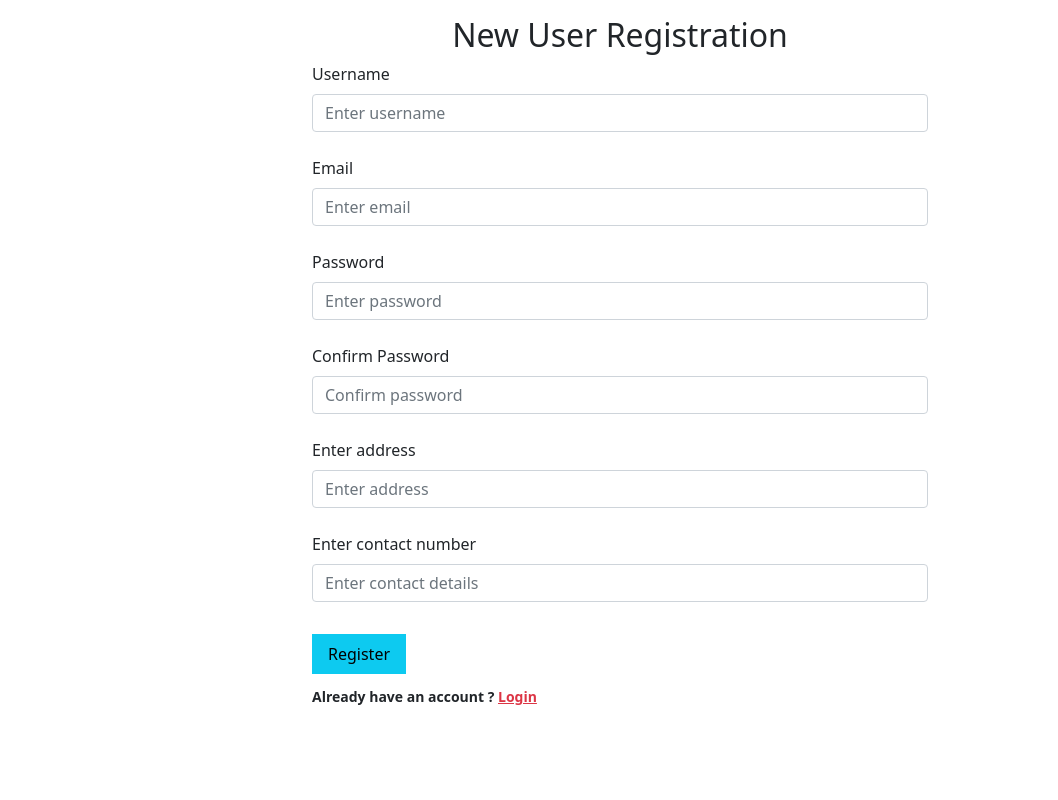
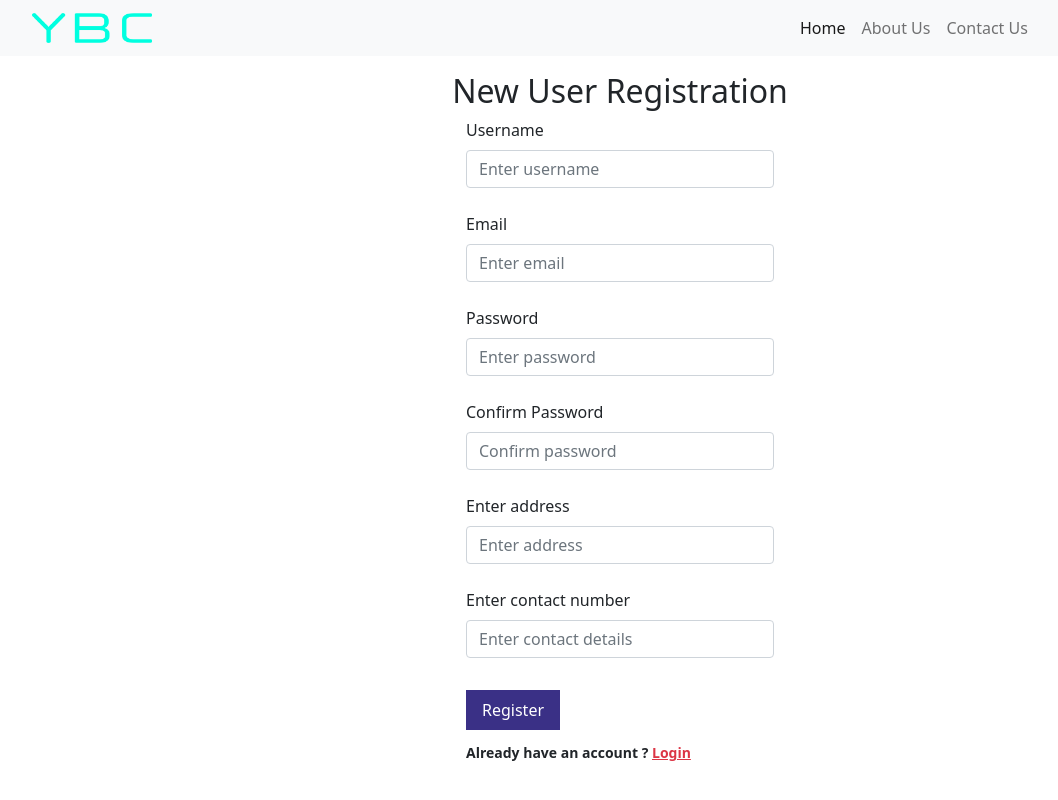
Before and after one commit to ViKey07/php_ecommerce, a PHP site: page /users_area/user_registration.php in a window 1280 px wide. Shown: the whole page, without its empty margins (20-1078 px from the left). Run offline with PHP 8.4, Linux system fonts and the light colour scheme.

Commit message:
improved

```diff
--- a/admin_area/index.php
+++ b/admin_area/index.php
@@ -54,7 +54,7 @@
                     <button><a href="index.php?list_orders" class="nav-link text-light bg-info my-1">All Orders</a></button>
                     <button><a href="index.php?list_payments" class="nav-link text-light bg-info my-1">All Payments</a></button>
                     <button><a href="index.php?list_users" class="nav-link text-light bg-info my-1">List Users</a></button>
-                    <button><a href="" class="nav-link text-light bg-info my-1">Logout</a></button>
+                    <button><a href="index.php?admin_logout" class="nav-link text-light bg-info my-1">Logout</a></button>
                 </div>
             </div>
 
@@ -95,6 +95,9 @@
                 if(isset($_GET['list_users'])){
                     include('list_users.php');
                 }
+                if(isset($_GET['admin_logout'])){
+                    include('admin_logout.php');
+                }
 
                 ?>
             </div>
--- a/users_area/order.php
+++ b/users_area/order.php
@@ -42,7 +42,6 @@
     $insert_orders = "INSERT INTO `user_orders` (user_id, amount_due, invoice_number, total_products, order_date, order_status) VALUES ($user_id, $subtotal, $invoice_number, $count_products, NOW(), '$status')";
     $result_query = mysqli_query($con, $insert_orders);
     if($result_query) {
-        echo "<script>alert('Orders submitted successfully.')</script>";
         echo "<script>window.open('profile.php', '_self')</script>";
     }
 
--- a/users_area/user_registration.php
+++ b/users_area/user_registration.php
@@ -11,45 +11,79 @@
     <meta name="viewport" content="width=device-width, initial-scale=1.0">
     <title>Registration</title>
     <link href="https://cdn.jsdelivr.net/npm/bootstrap@5.1.3/dist/css/bootstrap.min.css" rel="stylesheet" integrity="sha384-1BmE4kWBq78iYhFldvKuhfTAU6auU8tT94WrHftjDbrCEXSU1oBoqyl2QvZ6jIW3" crossorigin="anonymous">
+    <style>
+        .btn{
+            background-color: #3A3086;
+            border-radius: 0;
+        }
+        .home-nav-logo-img {
+            width: 100%;
+            margin-left: 5%;
+        }
+    </style>
 </head>
 <body>
+<nav class="navbar navbar-expand-lg navbar-light bg-light">
+            <div class="container-fluid">
+                <div class="home-nav-logo">
+                    <a href="../index.php"><img src="../assets/logo_ybc.png" alt="home-logo" class="home-nav-logo-img" style="width: 15%;"></a>
+                </div>
+                <button class="navbar-toggler" type="button" data-bs-toggle="collapse" data-bs-target="#navbarSupportedContent" aria-controls="navbarSupportedContent" aria-expanded="false" aria-label="Toggle navigation">
+                    <span class="navbar-toggler-icon"></span>
+                </button>
+                <div class="collapse navbar-collapse" id="navbarSupportedContent">
+                    <ul class="navbar-nav me-auto mb-2 mb-lg-0">
+                        <li class="nav-item">
+                            <a class="nav-link active" aria-current="page" href="../index.php">Home</a>
+                        </li>
+                        <li class="nav-item">
+                            <a class="nav-link" href="#">About Us</a>
+                        </li>
+
+                        <li class="nav-item">
+                            <a class="nav-link" href="#">Contact Us</a>
+                        </li>
+                    </ul>
+                </div>
+            </div>
+        </nav>
     <div class="container-fluid my-3">
         <h2 class="text-center">New User Registration</h2>
         <div class="row d-flex align-items-center justify-content-center">
             <div class="lg-12 col-xl-6">
                 <form action="" method="post">
-                    <div class="form-outline mb-4">
+                    <div class="form-outline mb-4 w-50 m-auto">
                         <label for="user_username" class="form-label">Username</label>
                         <input type="text" id="user_username" class="form-control" placeholder="Enter username" autocomplete="off" required name="user_username"/>
                     </div>
 
-                    <div class="form-outline mb-4">
+                    <div class="form-outline mb-4 w-50 m-auto">
                         <label for="user_email" class="form-label">Email</label>
                         <input type="email" id="user_email" class="form-control" placeholder="Enter email" autocomplete="off" required name="user_email"/>
                     </div>
 
-                    <div class="form-outline mb-4">
+                    <div class="form-outline mb-4 w-50 m-auto">
                         <label for="user_password" class="form-label">Password</label>
                         <input type="password" id="user_password" class="form-control" placeholder="Enter password" autocomplete="off" required name="user_password"/>
                     </div>
 
-                    <div class="form-outline mb-4">
+                    <div class="form-outline mb-4 w-50 m-auto">
                         <label for="conf_user_password" class="form-label">Confirm Password</label>
                         <input type="password" id="conf_user_password" class="form-control" placeholder="Confirm password" autocomplete="off" required name="conf_user_password"/>
                     </div>
 
-                    <div class="form-outline mb-4">
+                    <div class="form-outline mb-4 w-50 m-auto">
                         <label for="user_address" class="form-label">Enter address</label>
                         <input type="text" id="user_address" class="form-control" placeholder="Enter address" autocomplete="off" required name="user_address"/>
                     </div>
 
-                    <div class="form-outline mb-4">
+                    <div class="form-outline mb-4 w-50 m-auto">
                         <label for="user_contact" class="form-label">Enter contact number</label>
                         <input type="text" id="user_contact" class="form-control" placeholder="Enter contact details" autocomplete="off" required name="user_contact"/>
                     </div>
 
-                    <div class="mt-4 pt-2">
-                        <input type="submit" value="Register" class="bg-info py-2 px-3 border-0" name="user_register">
+                    <div class="mt-4 pt-2 w-50 m-auto">
+                        <input type="submit" value="Register" class="btn btn-primary py-2 px-3 border-0" name="user_register">
                         <p class="small fw-bold mt-2 pt-1">Already have an account ? <a href="user_login.php" class="text-danger">Login</a></p>
                     </div>
                 </form>
```
Also changed, not shown: admin_area/admin_login.php (+7 -0 lines), admin_area/admin_logout.php (added, +7 -0 lines), index.php (+15 -17 lines), service_bar.php (+6 -1 lines), users_area/payment.php (+11 -2 lines), users_area/user_login.php (+42 -4 lines).
